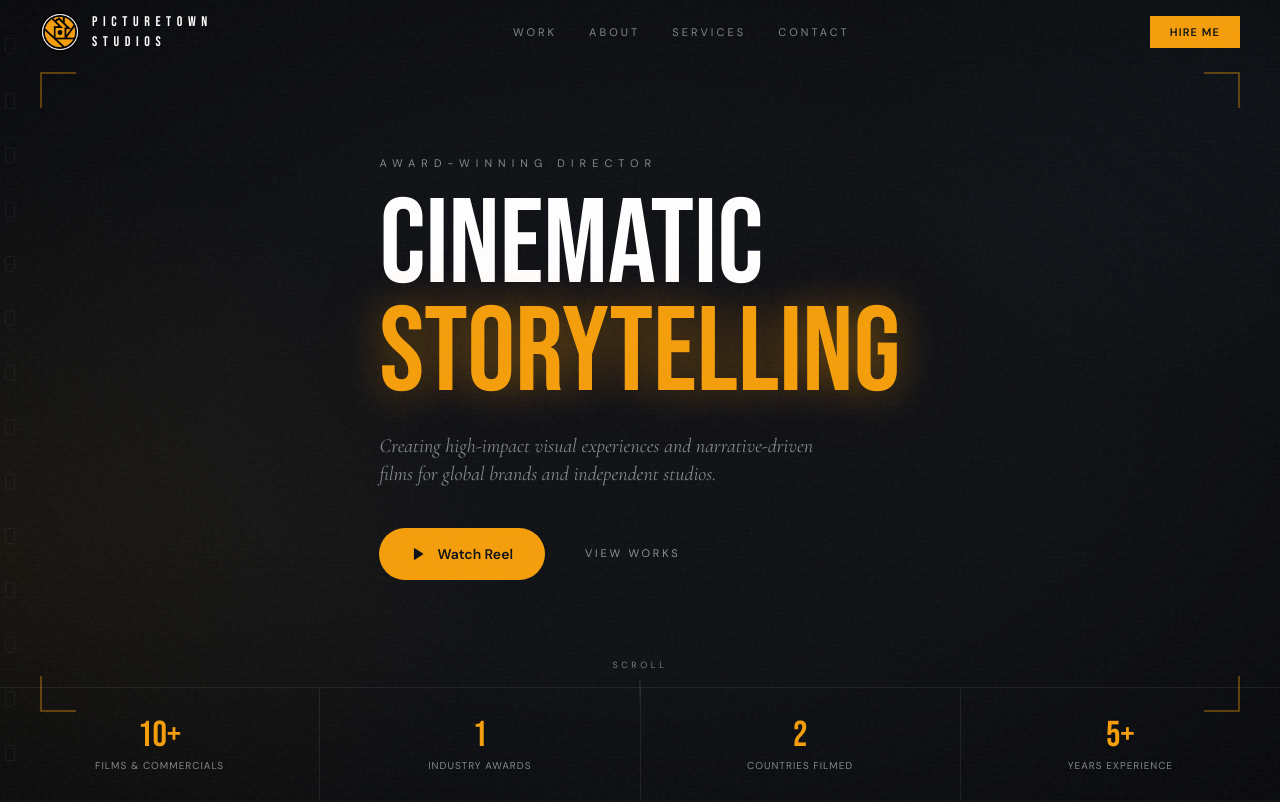
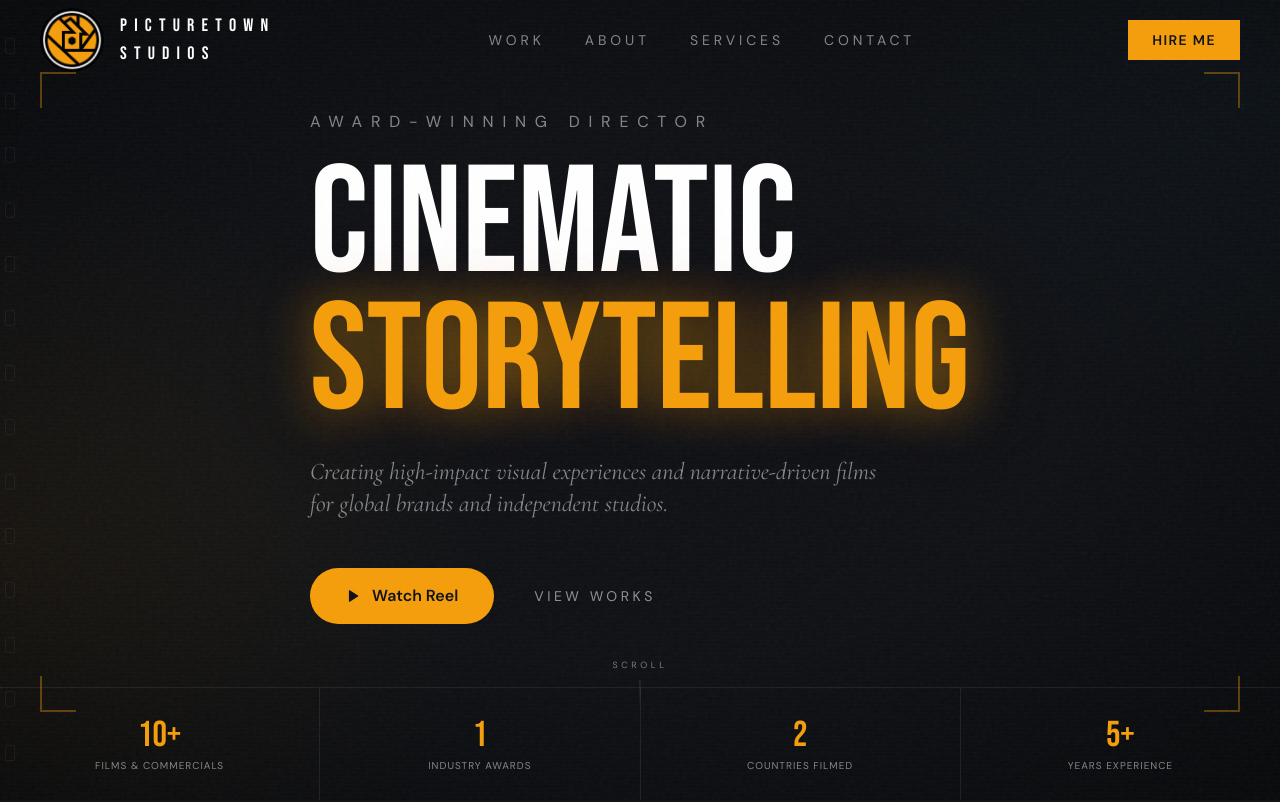
Before and after one commit to junojsx/picturetownstudios, a React (Vite) app: page / in a window 1280 px wide. Shown: the top 802 px of the page. Built offline with nearby package versions, Linux system fonts and the light colour scheme.

Commit message:
fixing navbar dimensions

```diff
--- a/src/components/Hero.jsx
+++ b/src/components/Hero.jsx
@@ -60,7 +60,7 @@ export default function Hero() {
         <div className="max-w-5xl">
           {/* Eyebrow */}
           <p
-            className="font-body text-brand-silver/60 text-[11px] tracking-[0.55em] uppercase mb-5"
+            className="font-body text-brand-silver/60 text-sm md:text-base tracking-[0.55em] uppercase mb-6"
             style={{ animation: "fadeUp 0.8s ease 0.15s both" }}
           >
             Award-Winning Director
@@ -71,7 +71,7 @@ export default function Hero() {
             <span
               className="font-display text-white block"
               style={{
-                fontSize: "clamp(32px, 14vw, 120px)",
+                fontSize: "clamp(44px, 15vw, 152px)",
                 animation: "fadeUp 0.8s ease 0.35s both",
               }}
             >
@@ -80,10 +80,10 @@ export default function Hero() {
             <span
               className="font-display text-brand-amber block"
               style={{
-                fontSize: "clamp(32px, 14vw, 120px)",
+                fontSize: "clamp(44px, 15vw, 152px)",
                 animation: "fadeUp 0.8s ease 0.5s both",
                 textShadow:
-                  "0 0 40px rgba(245,158,11,0.4), 0 0 90px rgba(245,158,11,0.15)",
+                  "0 0 48px rgba(245,158,11,0.5), 0 0 110px rgba(245,158,11,0.2)",
               }}
             >
               Storytelling
@@ -92,7 +92,7 @@ export default function Hero() {
 
           {/* Subtitle */}
           <p
-            className="font-serif text-brand-silver/60 text-lg md:text-xl italic mb-10 max-w-md leading-relaxed"
+            className="font-serif text-brand-silver/60 text-xl md:text-2xl italic mb-12 max-w-xl leading-relaxed"
             style={{ animation: "fadeUp 0.8s ease 0.65s both" }}
           >
             Creating high-impact visual experiences and narrative-driven films
@@ -104,13 +104,13 @@ export default function Hero() {
             className="flex flex-wrap items-center gap-6 md:gap-10"
             style={{ animation: "fadeUp 0.8s ease 0.8s both" }}
           >
-            <button className="group flex items-center gap-3 bg-brand-amber hover:bg-amber-500 text-brand-black font-body font-semibold text-sm px-8 py-4 rounded-full transition-all duration-300 hover:scale-105 hover:shadow-[0_0_32px_rgba(245,158,11,0.35)]">
+            <button className="group flex items-center gap-3 bg-brand-amber hover:bg-amber-500 text-brand-black font-body font-semibold text-base px-9 py-4 rounded-full transition-all duration-300 hover:scale-105 hover:shadow-[0_0_32px_rgba(245,158,11,0.35)]">
               <Play size={14} className="fill-current" />
               Watch Reel
             </button>
             <a
               href="#projects"
-              className="group flex items-center gap-2 font-body text-brand-silver/65 hover:text-white text-[11px] tracking-[0.25em] uppercase transition-colors duration-300"
+              className="group flex items-center gap-2 font-body text-brand-silver/65 hover:text-white text-sm tracking-[0.25em] uppercase transition-colors duration-300"
             >
               View Works
               <ArrowRight
--- a/src/components/Navbar.jsx
+++ b/src/components/Navbar.jsx
@@ -35,31 +35,31 @@ export default function Navbar() {
             : 'bg-transparent'
         }`}
       >
-        <div className="max-w-7xl mx-auto px-6 md:px-10 h-16 flex items-center justify-between">
+        <div className="max-w-7xl mx-auto px-8 md:px-10 h-20 flex items-center justify-between">
           {/* Logo + wordmark */}
-          <a href="#home" className="flex items-center gap-3 group">
+          <a href="#home" className="flex items-center gap-4 group">
             <img
               src="/picturetown-mark.png"
               alt="PictureTown Studios logo"
-              className="h-10 w-10 rounded-full object-contain"
+              className="h-16 w-16 rounded-full object-contain"
             />
             <div className="flex flex-col leading-none">
-              <span className="font-display text-white text-[11px] sm:text-xs md:text-sm tracking-[0.4em] uppercase">
+              <span className="font-display text-white text-base md:text-lg tracking-[0.4em] uppercase">
                 PICTURETOWN
               </span>
-              <span className="font-display text-white text-[11px] sm:text-xs md:text-sm tracking-[0.4em] uppercase">
+              <span className="font-display text-white text-base md:text-lg tracking-[0.4em] uppercase">
                 STUDIOS
               </span>
             </div>
           </a>
 
           {/* Desktop links */}
-          <div className="hidden md:flex items-center gap-8">
+          <div className="hidden md:flex items-center gap-10">
             {navLinks.map(link => (
               <a
                 key={link.href}
                 href={link.href}
-                className="font-body text-[11px] tracking-[0.28em] uppercase text-brand-silver/60 hover:text-white transition-colors duration-300"
+                className="font-body text-sm tracking-[0.28em] uppercase text-brand-silver/60 hover:text-white transition-colors duration-300"
               >
                 {link.label}
               </a>
@@ -70,7 +70,7 @@ export default function Navbar() {
           <div className="flex items-center gap-4">
             <a
               href="#contact"
-              className="hidden md:inline-flex font-body text-[11px] tracking-widest uppercase font-semibold bg-brand-amber hover:bg-amber-500 text-brand-black px-5 py-2 transition-all duration-300 hover:scale-105"
+              className="hidden md:inline-flex font-body text-sm tracking-widest uppercase font-semibold bg-brand-amber hover:bg-amber-500 text-brand-black px-6 py-2.5 transition-all duration-300 hover:scale-105"
             >
               Hire Me
             </a>
--- a/src/index.css
+++ b/src/index.css
@@ -10,6 +10,7 @@
     background-color: #0F1115;
     color: #D1D5DB;
     font-family: 'DM Sans', sans-serif;
+    font-size: 17px;
     overflow-x: hidden;
     -webkit-font-smoothing: antialiased;
     -moz-osx-font-smoothing: grayscale;
```
